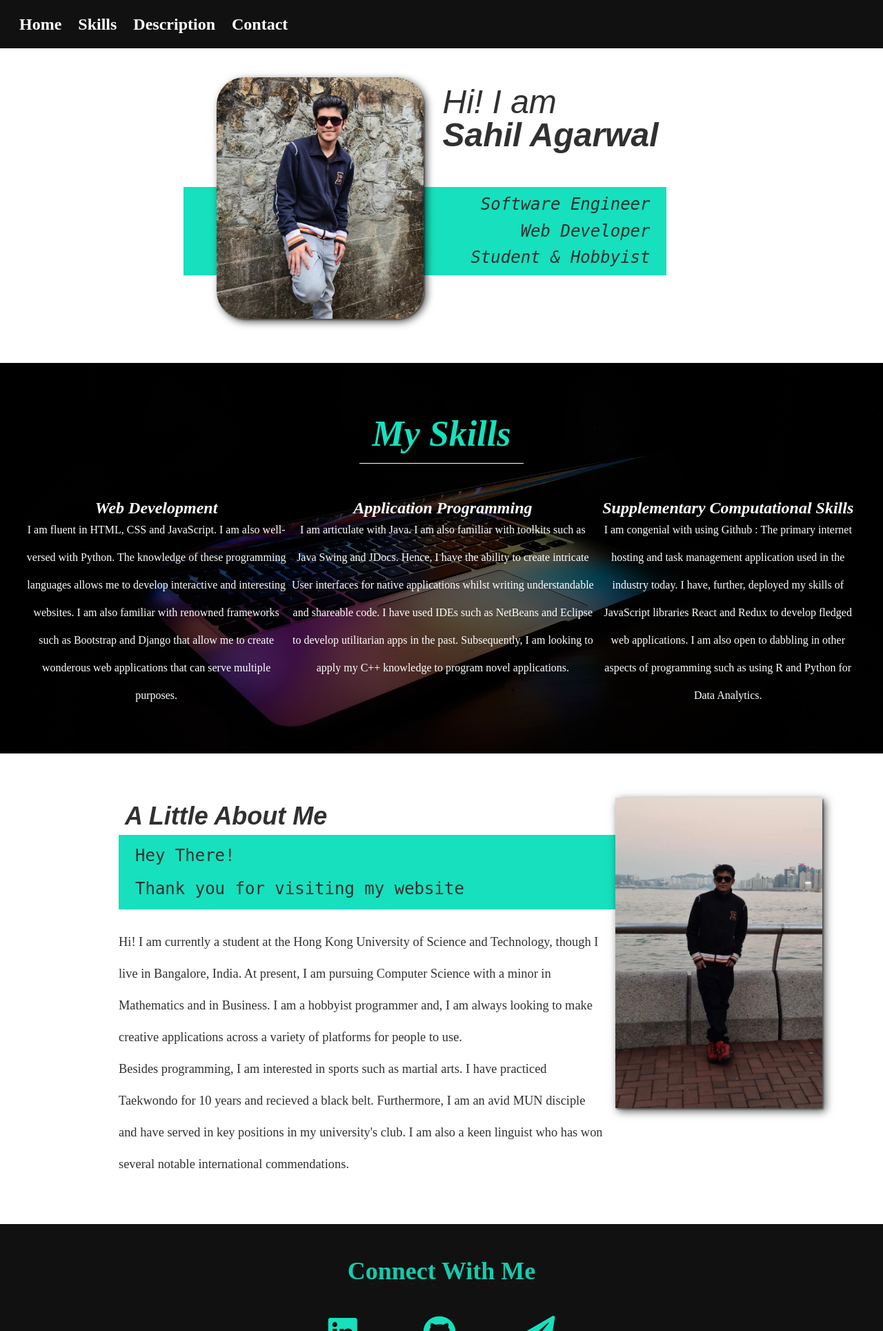
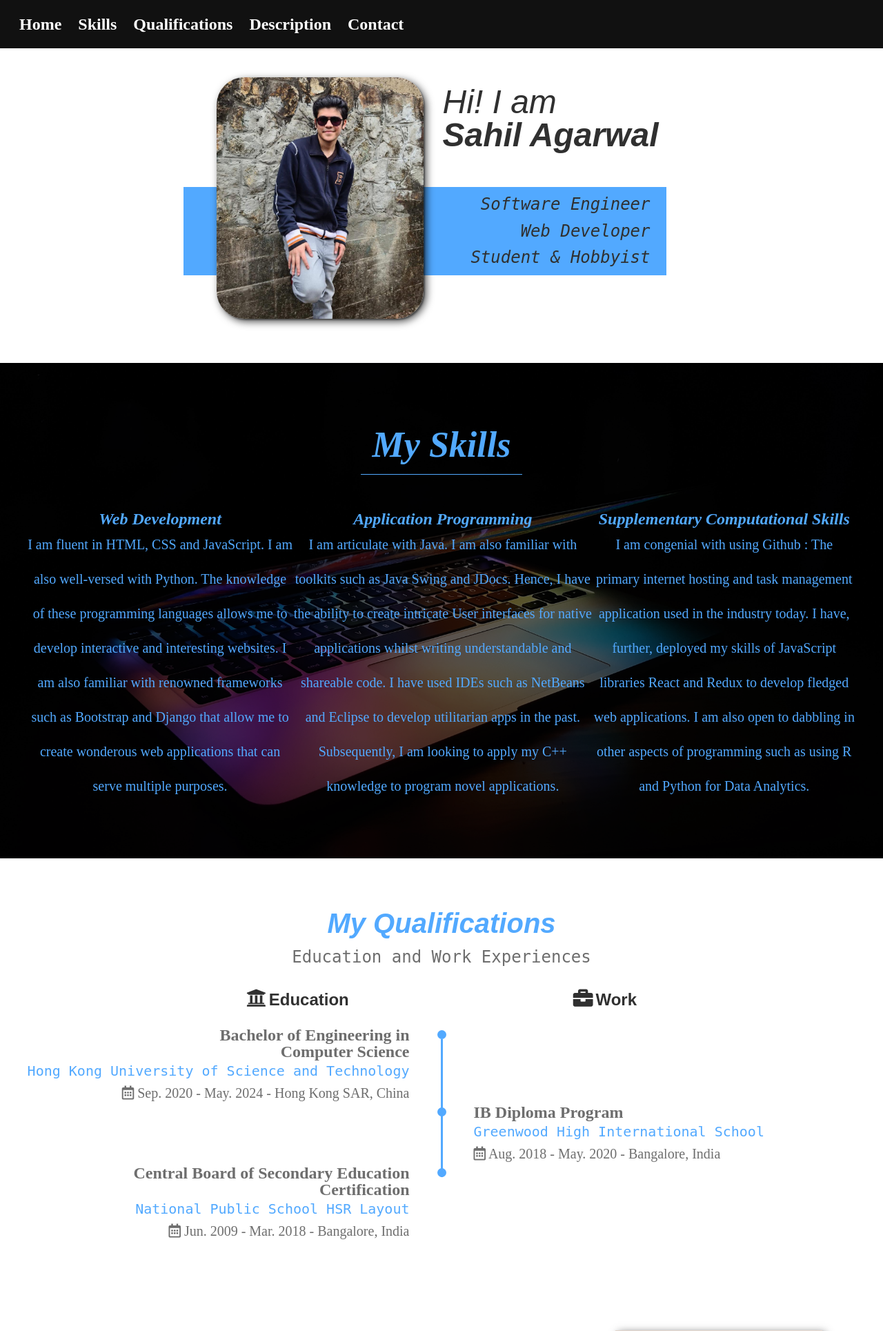
Before and after one commit to Sahil-Agarwal-18/Portfolio, a PHP site: page / in a window 1280 px wide. Shown: the top 1929 px of the page at 69% size. Run offline with PHP 8.4, Linux system fonts and the light colour scheme.

Commit message:
Made some changes

```diff
--- a/my_portfolio.html
+++ b/my_portfolio.html
@@ -9,6 +9,7 @@
     <link rel="stylesheet" href="font-awesome/css/all.css" />
   </head>
   <body>
+    <main>
       <header class="header">
         <!--<div class="Picture of Myself">
         <img src="Images/IMG_6262.jpg" alt="" />
@@ -23,6 +24,9 @@
             </li>
             <li class="nav__item">
               <a href="#skill" class="nav__link">Skills</a>
+            </li>
+            <li class="nav__item">
+              <a href="#qualification" class="nav__link">Qualifications</a>
             </li>
             <li class="nav__item">
               <a href="#me" class="nav__link">Description</a>
@@ -53,7 +57,11 @@
             Student & Hobbyist</em
           >
         </p>
-      <img src="Images/Cool.jpeg" alt="A picture of Sahil" class="first_pic" />
+        <img
+          src="Images/Cool.jpeg"
+          alt="A picture of Sahil"
+          class="first_pic"
+        />
       </section>
       <!-- Skills Setion
          picture here I guess. Programming, Development, Abilities-->
@@ -64,35 +72,180 @@
           <div class="skill">
             <h3><em>Web Development</em></h3>
             <p>
-            I am fluent in HTML, CSS and JavaScript. I am also well-versed with
-            Python. The knowledge of these programming languages allows me to
-            develop interactive and interesting websites. I am also familiar
-            with renowned frameworks such as Bootstrap and Django that allow me
-            to create wonderous web applications that can serve multiple
-            purposes.
+              I am fluent in HTML, CSS and JavaScript. I am also well-versed
+              with Python. The knowledge of these programming languages allows
+              me to develop interactive and interesting websites. I am also
+              familiar with renowned frameworks such as Bootstrap and Django
+              that allow me to create wonderous web applications that can serve
+              multiple purposes.
             </p>
           </div>
           <div class="skill">
             <h3><em>Application Programming</em></h3>
             <p>
-            I am articulate with Java. I am also familiar with toolkits such as
-            Java Swing and JDocs. Hence, I have the ability to create intricate
-            User interfaces for native applications whilst writing
-            understandable and shareable code. I have used IDEs such as NetBeans
-            and Eclipse to develop utilitarian apps in the past. Subsequently, I
-            am looking to apply my C++ knowledge to program novel applications.
+              I am articulate with Java. I am also familiar with toolkits such
+              as Java Swing and JDocs. Hence, I have the ability to create
+              intricate User interfaces for native applications whilst writing
+              understandable and shareable code. I have used IDEs such as
+              NetBeans and Eclipse to develop utilitarian apps in the past.
+              Subsequently, I am looking to apply my C++ knowledge to program
+              novel applications.
             </p>
           </div>
           <div class="skill">
             <h3><em>Supplementary Computational Skills</em></h3>
             <p>
-            I am congenial with using Github : The primary internet hosting and
-            task management application used in the industry today. I have,
-            further, deployed my skills of JavaScript libraries React and Redux
-            to develop fledged web applications. I am also open to dabbling in
-            other aspects of programming such as using R and Python for Data
-            Analytics.
+              I am congenial with using Github : The primary internet hosting
+              and task management application used in the industry today. I
+              have, further, deployed my skills of JavaScript libraries React
+              and Redux to develop fledged web applications. I am also open to
+              dabbling in other aspects of programming such as using R and
+              Python for Data Analytics.
             </p>
+          </div>
+        </div>
+      </section>
+      <!--Qualifications Section-->
+      <section class="qualification" id="qualification">
+        <h2 class="section__title section__title--qualifications">
+          <em>My Qualifications</em>
+        </h2>
+        <p class="section__subtitle section__subtitle--qualifications">
+          Education and Work Experiences
+        </p>
+        <div class="qualification__container container">
+          <div class="qualification__tabs">
+            <div
+              class="qualification__button button--flex qualification__active"
+              data-target="#education"
+            >
+              <i class="fas fa-university qualification__icon"></i>Education
+            </div>
+            <div class="qualification__button button--flex" data-target="#work">
+              <i class="fas fa-briefcase qualification__icon"></i>Work
+            </div>
+          </div>
+          <div class="qualification__sections">
+            <!--Qualification Content 1-->
+            <div
+              class="qualification__content qualification__active"
+              data-content
+              id="education"
+            >
+              <!--Qualification 1-->
+              <div class="qualification__data">
+                <div class="left">
+                  <h3 class="qualification__title">
+                    Bachelor of Engineering in <br />
+                    Computer Science
+                  </h3>
+                  <span class="qualification__subtitle"
+                    >Hong Kong University of Science and Technology</span
+                  >
+                  <div class="qualification__calendar">
+                    <i class="far fa-calendar-alt"></i>
+                    Sep. 2020 - May. 2024 - Hong Kong SAR, China
+                  </div>
+                </div>
+                <div>
+                  <span class="qualification__rounder"></span>
+                  <span class="qualification__line"></span>
+                </div>
+              </div>
+              <!--Qualification 2-->
+              <div class="qualification__data">
+                <div></div>
+                <div>
+                  <span class="qualification__rounder"></span>
+                  <span class="qualification__line"></span>
+                </div>
+                <div class="right">
+                  <h3 class="qualification__title">IB Diploma Program</h3>
+                  <span class="qualification__subtitle"
+                    >Greenwood High International School</span
+                  >
+                  <div class="qualification__calendar">
+                    <i class="far fa-calendar-alt"></i>
+                    Aug. 2018 - May. 2020 - Bangalore, India
+                  </div>
+                </div>
+              </div>
+              <!--Qualification 3-->
+              <div class="qualification__data">
+                <!-- <div></div> -->
+                <div class="left">
+                  <h3 class="qualification__title">
+                    Central Board of Secondary Education<br />
+                    Certification
+                  </h3>
+                  <span class="qualification__subtitle"
+                    >National Public School HSR Layout</span
+                  >
+                  <div class="qualification__calendar">
+                    <i class="far fa-calendar-alt"></i>
+                    Jun. 2009 - Mar. 2018 - Bangalore, India
+                  </div>
+                </div>
+                <div>
+                  <span class="qualification__rounder"></span>
+                  <!-- <span class = "qualification__line"></span> -->
+                </div>
+              </div>
+            </div>
+            <!--Qualification Content 2-->
+            <div class="qualification__content" data-content id="work">
+              <!--Qualification 1-->
+              <div class="qualification__data">
+                <div class="left">
+                  <h3 class="qualification__title">Web Development Intern</h3>
+                  <span class="qualification__subtitle">TECH I.S.</span>
+                  <div class="qualification__calendar">
+                    <i class="far fa-calendar-alt"></i>
+                    Jun. 2021 - Aug. 2021 - Tokyo, Japan
+                  </div>
+                </div>
+                <div>
+                  <span class="qualification__rounder"></span>
+                  <span class="qualification__line"></span>
+                </div>
+              </div>
+              <!--Qualification 2-->
+              <div class="qualification__data">
+                <div></div>
+                <div>
+                  <span class="qualification__rounder"></span>
+                  <span class="qualification__line"></span>
+                </div>
+                <div class="right">
+                  <h3 class="qualification__title">
+                    Software Development Intern
+                  </h3>
+                  <span class="qualification__subtitle">Omkar Soft.</span>
+                  <div class="qualification__calendar">
+                    <i class="far fa-calendar-alt"></i>
+                    Jun. 2019 - Jul. 2019 - Bangalore, India
+                  </div>
+                </div>
+              </div>
+              <!--Qualification 3-->
+              <div class="qualification__data">
+                <!-- <div></div> -->
+                <div class="left">
+                  <h3 class="qualification__title">Instructor</h3>
+                  <span class="qualification__subtitle"
+                    >Parikrama Humanity Foundation</span
+                  >
+                  <div class="qualification__calendar">
+                    <i class="far fa-calendar-alt"></i>
+                    Jun. 2018 - Jul. 2018 - Bangalore, India
+                  </div>
+                </div>
+                <div>
+                  <span class="qualification__rounder"></span>
+                  <!-- <span class = "qualification__line"></span> -->
+                </div>
+              </div>
+            </div>
           </div>
         </div>
       </section>
@@ -109,14 +262,14 @@
           <p>
             Hi! I am currently a student at the Hong Kong University of Science
             and Technology, though I live in Bangalore, India. At present, I am
-          pursuing Computer Science with a minor in Mathematics and in Business.
-          I am a hobbyist programmer and, I am always looking to make creative
+            pursuing Computer Science with minors in Mathematics and Business. I
+            am a hobbyist programmer and, I am always looking to make creative
             applications across a variety of platforms for people to use.
           </p>
           <!--<br />-->
           <p>
-          Besides programming, I am interested in sports such as martial arts. I
-          have practiced Taekwondo for 10 years and recieved a black belt.
+            Besides programming, I am interested in sports such as martial arts.
+            I have practiced Taekwondo for 10 years and recieved a black belt.
             Furthermore, I am an avid MUN disciple and have served in key
             positions in my university's club. I am also a keen linguist who has
             won several notable international commendations.
@@ -149,11 +302,15 @@
             ></a>
           </li>
           <li class="social-list__item">
-          <a href="mailto:Sahil.Agarwal10@outlook.com" class="social-list__link"
+            <a
+              href="mailto:Sahil.Agarwal10@outlook.com"
+              class="social-list__link"
               ><i class="fas fa-paper-plane"></i
             ></a>
           </li>
         </ul>
       </footer>
+    </main>
+    <script src="script.js"></script>
   </body>
 </html>
--- a/portfolio_styling.css
+++ b/portfolio_styling.css
@@ -14,7 +14,9 @@
 
   --clr-light: #fff;
   --clr-dark: #303030;
-  --clr-accent: #16e0bd;
+  /* --clr-accent: #16e0bd; */
+  --clr-accent: #52a9ff !important; /*  Nice blue */
+  /* --clr-accent: #FF5252 !important;*/ /*Nice red */
 
   --fs-h1: 3rem;
   --fs-h2: 2.25rem;
@@ -202,8 +204,9 @@ h4 {
   background-size: cover;
   background-repeat: no-repeat;
   background-blend-mode: overlay;
-  color: var(--clr-light);
+  color: var(--clr-accent);
   text-align: center;
+  font-size: 1.25rem;
 }
 
 .section__title-skills {
@@ -213,13 +216,30 @@ h4 {
   position: relative;
 }
 
+.section__title--qualifications {
+  color: var(--clr-accent);
+  font-size: 2.5rem;
+  font-family: var(--ff-primary);
+  /* position: center;
+  grid-column: 1;
+  left: -3em; */
+  text-align: center;
+}
+.section__subtitle--qualifications {
+  /* color: gray; */
+  color: #6e6e6e;
+  text-align: center;
+  font-size: var(--fs-h3);
+  font-family: var(--ff-secondary);
+}
+
 .section__title-skills::after {
   content: "";
   display: block;
   width: 20%;
   height: 1px;
   margin: 0.3em auto 1em;
-  background: var(--clr-light);
+  background: var(--clr-accent);
 }
 
 @media (min-width: 800px) {
@@ -345,3 +365,85 @@ h4 {
 .social-list__link {
   padding: 0.5em;
 }
+
+/*Qualification Part*/
+
+.section__subtitle--qualifications {
+  margin-bottom: 1em;
+}
+
+.qualification__tabs {
+  display: flex;
+  justify-content: space-evenly;
+  margin-bottom: 1.25rem;
+  font-family: var(--ff-primary);
+}
+.qualification__button {
+  font-size: var(--fs-h3);
+  font-weight: var(--fw-bold);
+  cursor: pointer;
+}
+
+.qualification__button:hover {
+  /* color: #6e6e6e; */
+  color: var(--clr-accent);
+}
+.qualification__icon {
+  font-size: 1.8rem;
+  margin-right: 0.25rem;
+}
+.qualification__data {
+  /* padding-left: 5em; */
+  display: grid;
+  grid-template-columns: 1fr max-content 1fr;
+  column-gap: 1.5rem;
+}
+.right {
+  /* padding-left: 5em; */
+  margin-left: 1em;
+  /* margin-right: 6em; */
+}
+.left {
+  margin-right: 1em;
+  text-align: right;
+}
+.qualification__title {
+  color: #6e6e6e;
+  font-size: 1.5rem;
+  font-weight: var(--fw-bold);
+  /* font-family: var(--ff-primary); */
+}
+.qualification__subtitle {
+  color: var(--clr-accent);
+  display: inline;
+  margin-bottom: 1em;
+  font-family: var(--ff-secondary);
+  font-size: 1.25rem;
+}
+.qualification__calendar {
+  color: #6e6e6e;
+  font-size: 1.25rem;
+}
+
+.qualification__rounder {
+  display: inline-block;
+  width: 13px;
+  height: 13px;
+  background-color: var(--clr-accent);
+  border-radius: 50%;
+}
+
+.qualification__line {
+  display: block;
+  width: 3px;
+  height: 100%;
+  background-color: var(--clr-accent);
+  transform: translate(5px, -8px);
+}
+
+.qualification [data-content] {
+  display: none;
+}
+.qualification__active[data-content] {
+  display: block;
+}
```
Also changed, not shown: script.js (added, +21 -0 lines). Lines whose indentation alone changed are shown as unchanged.
